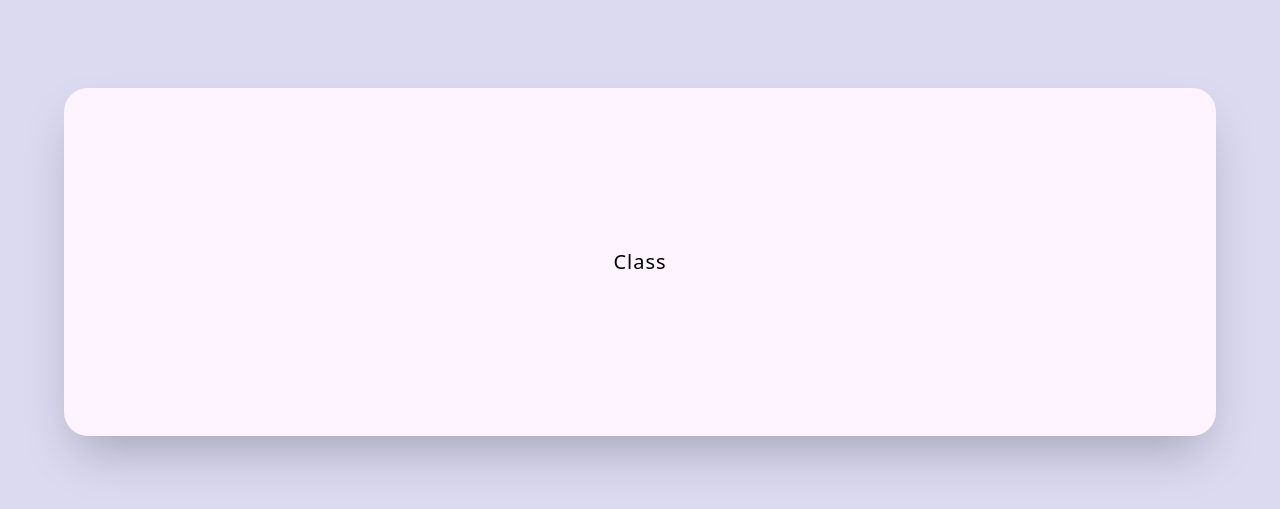
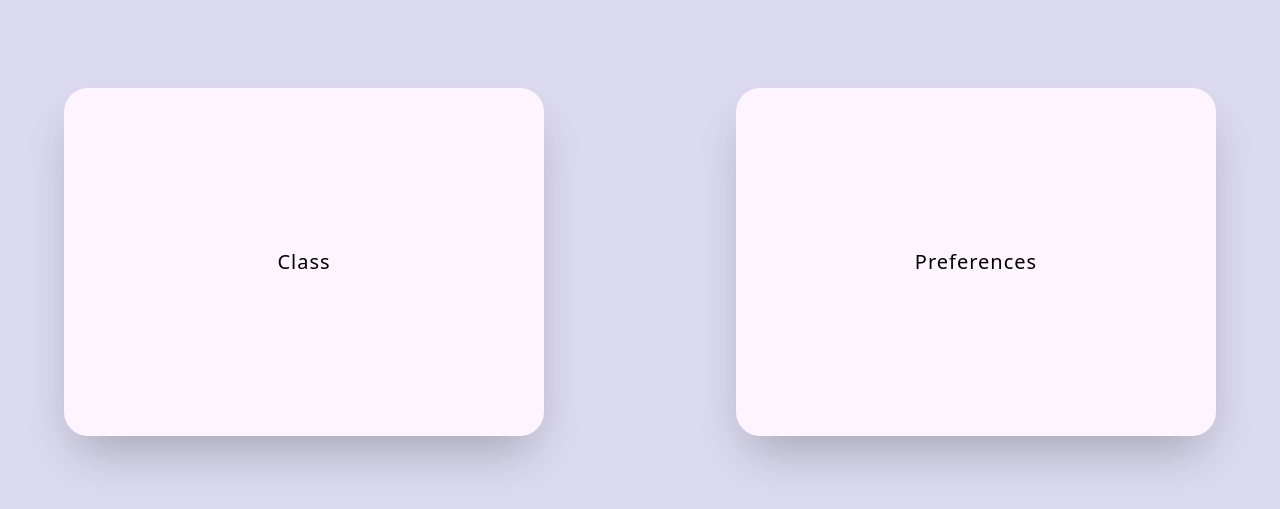
Before and after one commit to HugoBde/Group-Arrangement-System, a website: page public/views/dashboard-admin.html in a window 1280 px wide. Shown: the part 277-786 px from the top of the page. Drawn offline with Linux system fonts and the light colour scheme.

Commit message:
add preferences button to admin dashboard

```diff
--- a/public/views/dashboard-admin.html
+++ b/public/views/dashboard-admin.html
@@ -37,11 +37,17 @@
     <!-- dashboard content -->
     <div class="mt-16 mx-16 md:mt-28">
         <!-- card container -->
-        <div class="grid gap-8 md:gap-48 md:grid-cols-1 ">
-            <a href="#" class="bg-fuchsia-50 text-black p-24 space-y-1 shadow-2xl rounded-3xl md:p-40 flex items-center
+        <div class="grid gap-8 md:gap-48 md:grid-cols-2">
+            <a href="/class" class="bg-fuchsia-50 text-black p-24 space-y-1 shadow-2xl rounded-3xl md:p-40 flex items-center
                 justify-center duration-300 hover:bg-fuchsia-200 hover:underline decoration-indigo-500 ">
                 <h1 class="text-xl tracking-wider">
                     Class </h1>
+                <span class="inline-block align-middle "></span>
+            </a>
+            <a href="/preferences" class="bg-fuchsia-50 text-black p-24 space-y-1 shadow-2xl rounded-3xl md:p-40 flex items-center
+                justify-center duration-300 hover:bg-fuchsia-200 hover:underline decoration-indigo-500 ">
+                <h1 class="text-xl tracking-wider">
+                    Preferences </h1>
                 <span class="inline-block align-middle "></span>
             </a>
         </div>
```
Also changed, not shown: public/stylesheets/style.css.
